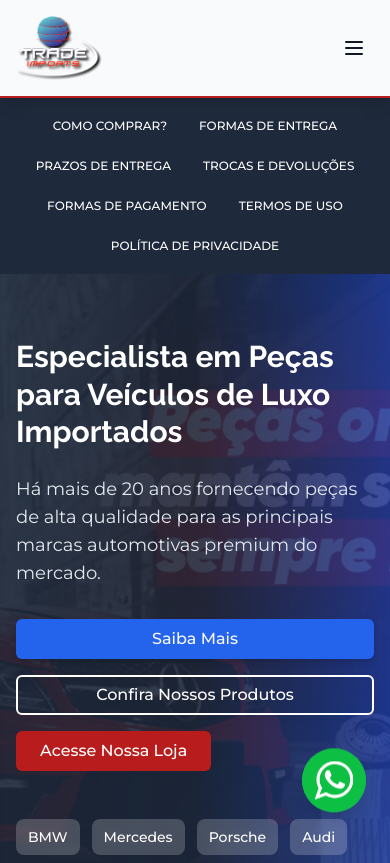
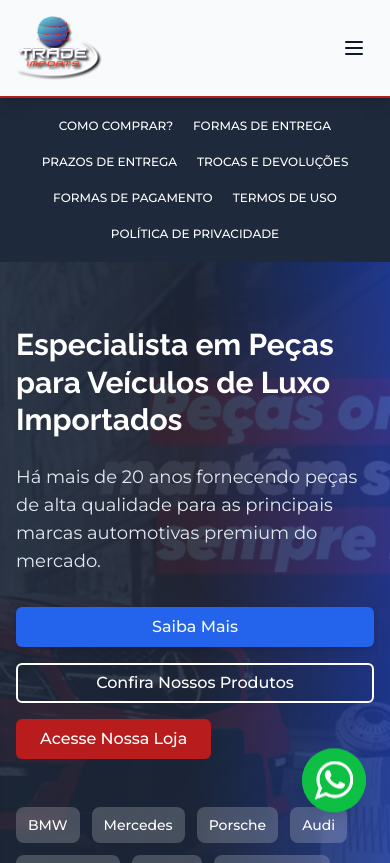
Before and after one commit to DevZipMateus/luxo-auto-imports-lovable, a React (Vite) app: page / in a window 390 px wide. Shown: the top 863 px of the page. Built offline with nearby package versions, Linux system fonts and the light colour scheme.

Commit message:
Fix: Ensure titles are on the same line
Adjusted the layout of the InfoButtonsSection to prevent the "Política de Privacidade" title from wrapping to the next line.

```diff
--- a/src/components/InfoButtonsSection.tsx
+++ b/src/components/InfoButtonsSection.tsx
@@ -16,12 +16,12 @@ const InfoButtonsSection = () => {
   return (
     <div className="bg-tradedark py-3">
       <div className="container mx-auto px-4">
-        <div className="flex flex-wrap justify-center gap-2 md:gap-4">
+        <div className="flex flex-wrap justify-center gap-1 md:gap-2 lg:gap-3 xl:gap-4">
           {infoButtons.map((button, index) => (
             <Link
               key={index}
               to={button.route}
-              className="text-white text-xs md:text-sm font-medium px-3 py-2 hover:text-tradeblue transition-colors duration-300 whitespace-nowrap"
+              className="text-white text-xs md:text-sm font-medium px-2 md:px-3 py-2 hover:text-tradeblue transition-colors duration-300 whitespace-nowrap flex-shrink-0"
             >
               {button.label}
             </Link>
```
